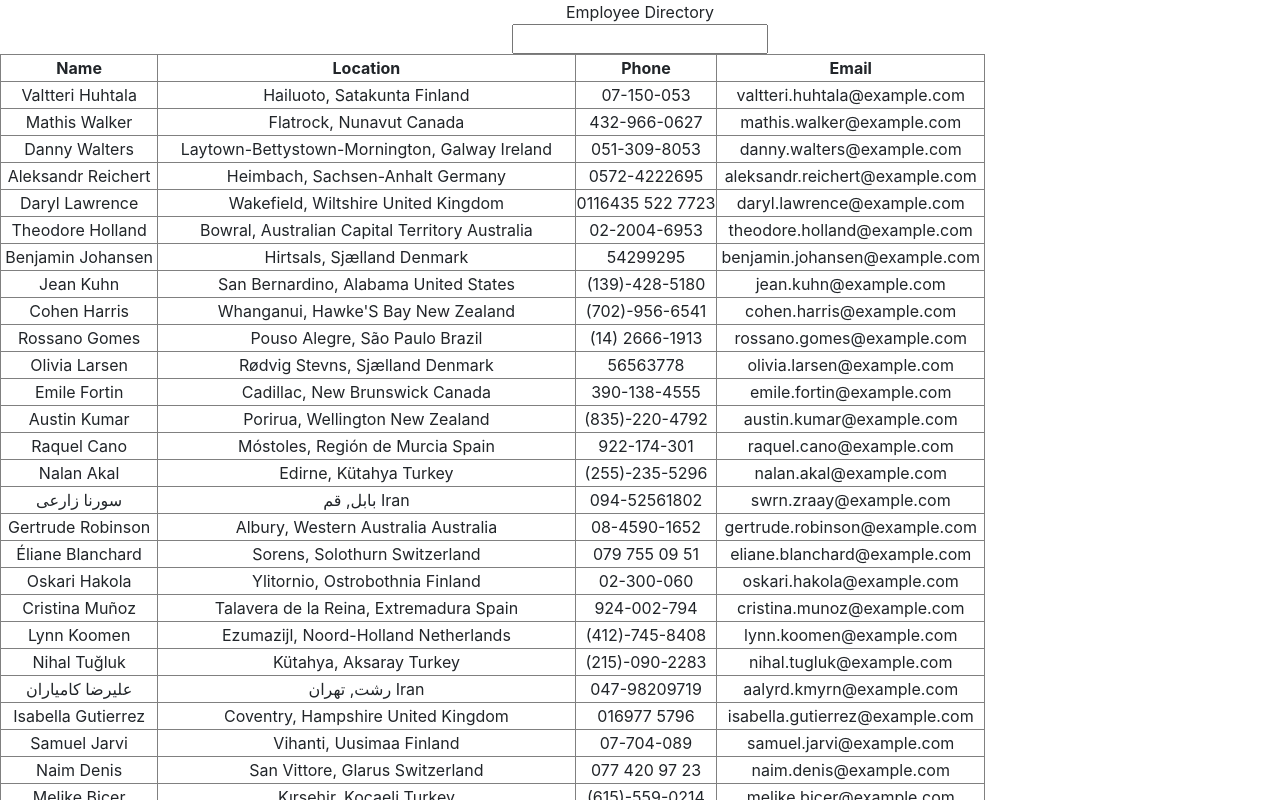
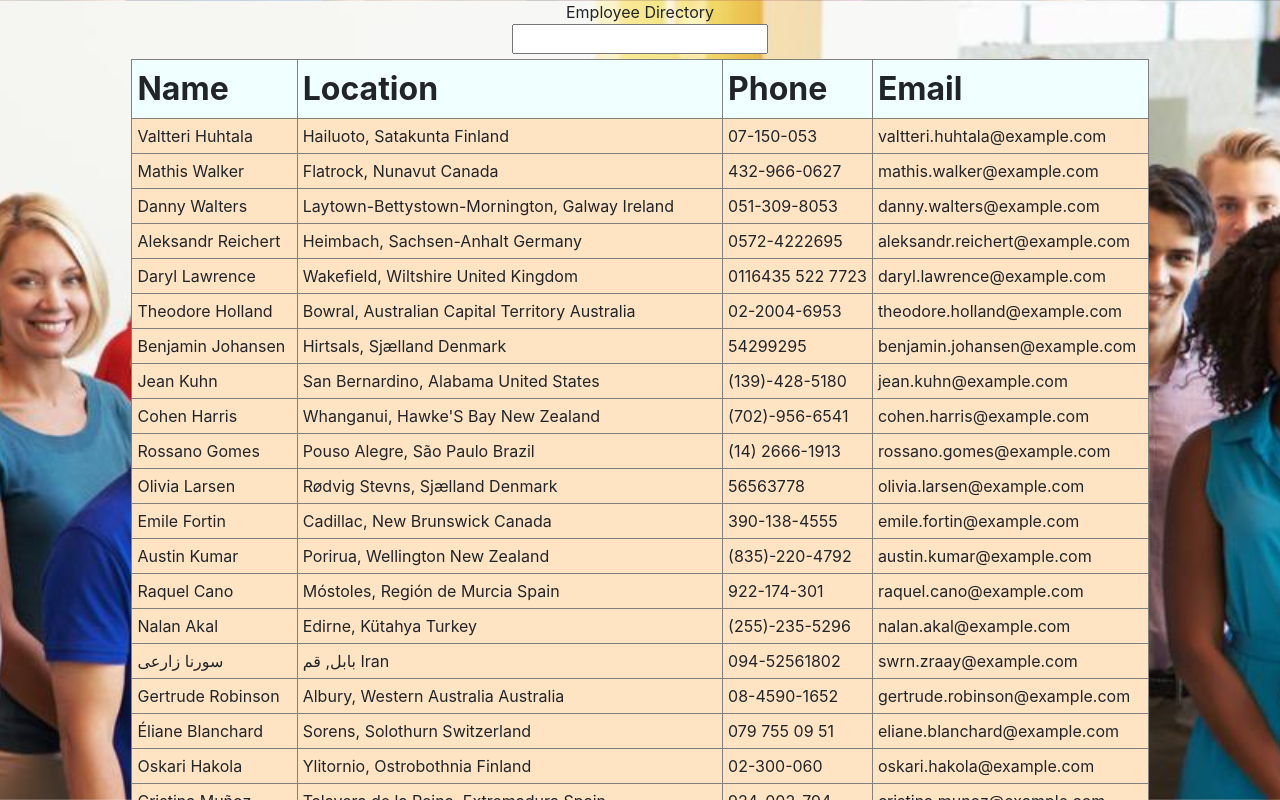
Before and after one commit to tdj03001/React-Employee-Directory, a React (Create React App) app: page / in a window 1280 px wide. Shown: the top 800 px of the page. Built offline with nearby package versions, Linux system fonts and the light colour scheme.

Commit message:
added table style and background img

```diff
--- a/src/index.css
+++ b/src/index.css
@@ -5,9 +5,38 @@ body {
     sans-serif;
   -webkit-font-smoothing: antialiased;
   -moz-osx-font-smoothing: grayscale;
+  background-image: url('./employeeStockImg.png');
+  background-size: cover;
+  background-attachment: fixed;
+  background-repeat: no-repeat;
 }
 
 code {
   font-family: source-code-pro, Menlo, Monaco, Consolas, 'Courier New',
     monospace;
 }
+
+table.center {
+  margin-left: auto;
+  margin-right: auto;
+}
+
+table {
+  margin-top: 5px;
+  text-align: left;
+}
+
+th {
+  font-size: xx-large;
+  background-color: azure;
+  padding: 5px;
+  cursor: pointer;
+}
+
+tr {
+  background-color: bisque;
+}
+
+td {
+  padding: 5px;
+}
```
